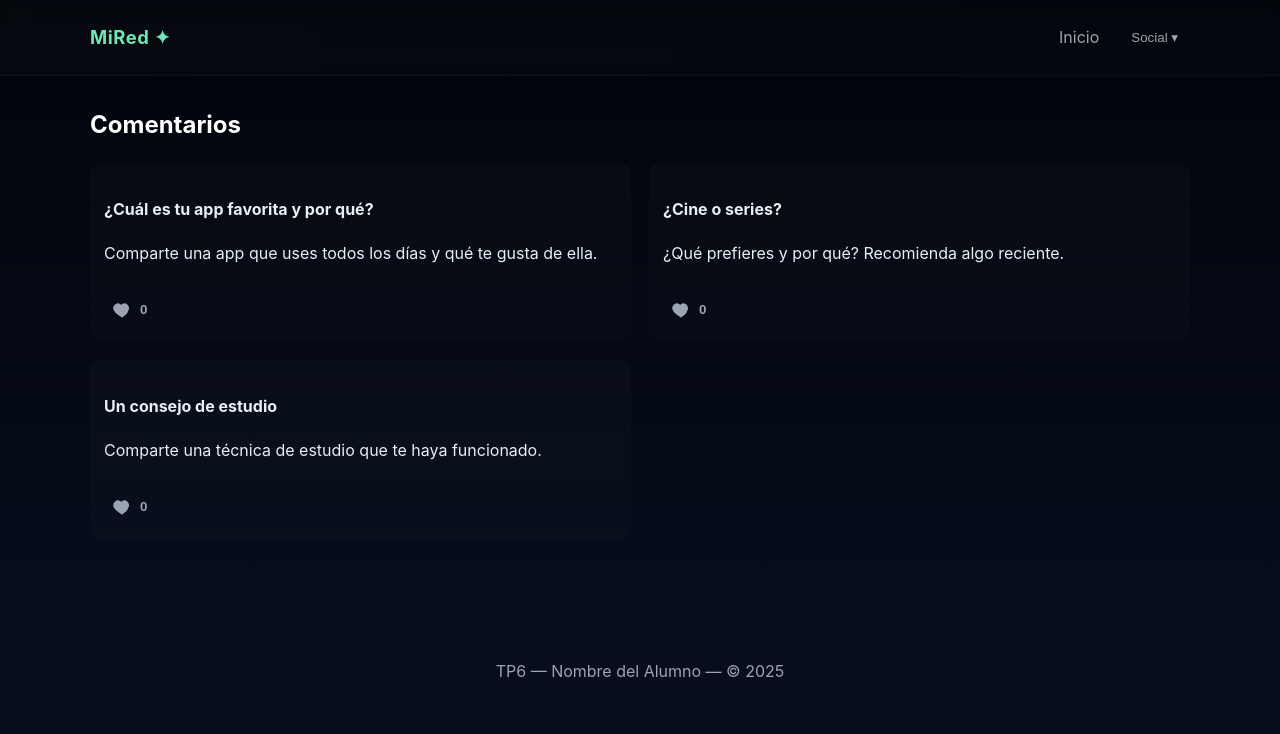
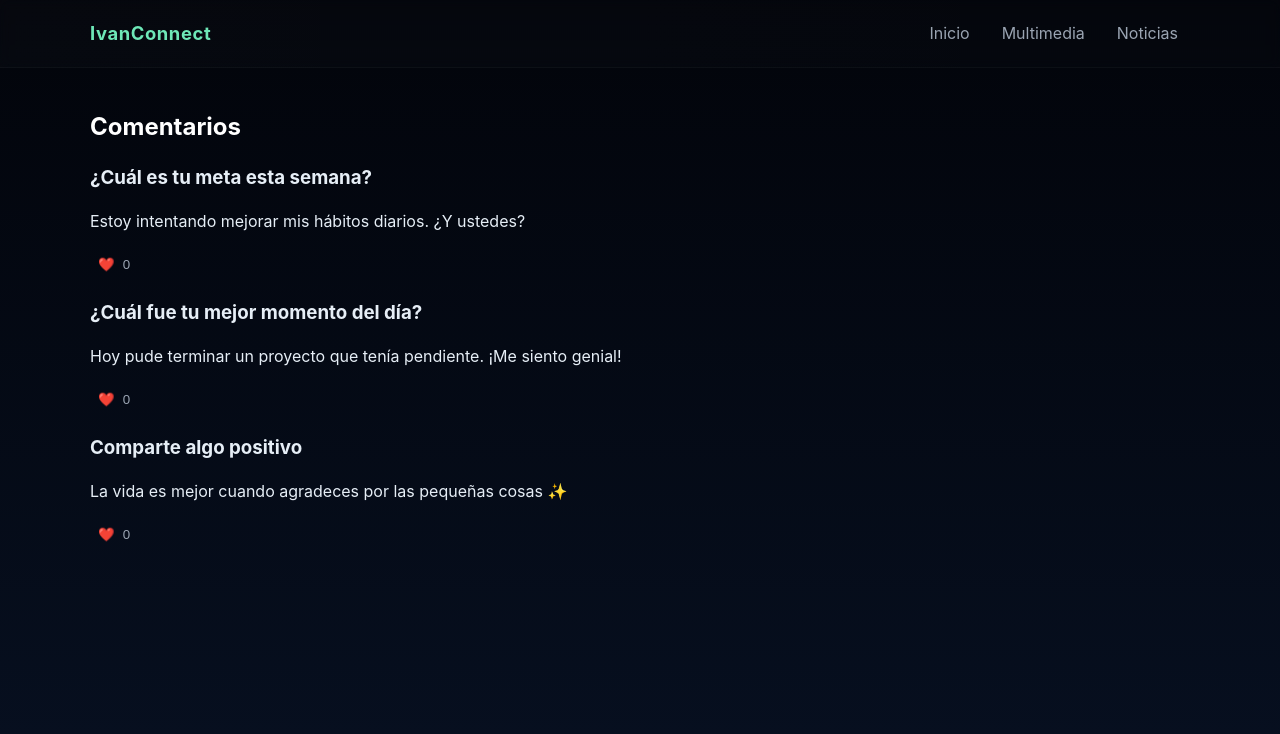
Before and after one commit to iv4nchopy/tp7-IVAN-ACOSTA, a plain HTML site: page social_comentario.html in a window 1280 px wide. Drawn offline with Linux system fonts and the light colour scheme.

Commit message:
Update social_comentario.html

```diff
--- a/social_comentario.html
+++ b/social_comentario.html
@@ -3,84 +3,48 @@
 <head>
   <meta charset="utf-8" />
   <meta name="viewport" content="width=device-width,initial-scale=1" />
-  <title>MiRed — Comentarios</title>
+  <title>IvanConnect - Comentarios</title>
   <link rel="stylesheet" href="css/estilos.css">
 </head>
 <body>
+
 <header class="site-header">
   <div class="container header-inner">
-      <a class="brand" href="index.html">MiRed ✦</a>
+    <a class="brand" href="index.html">IvanConnect</a>
+    <button id="navToggle" class="nav-toggle"><span class="hamburger"></span></button>
 
-      <button id="navToggle3" class="nav-toggle" aria-label="Abrir menú">
-        <span class="hamburger"></span>
-      </button>
-
-      <nav id="mainNav3" class="nav">
+    <nav id="mainNav" class="nav">
       <ul class="nav-list">
         <li><a href="index.html">Inicio</a></li>
-          <li class="has-sub">
-            <button class="sub-toggle" aria-expanded="false">Social ▾</button>
-            <ul class="sub-menu">
         <li><a href="social_media.html">Multimedia</a></li>
-              <li><a href="social_comentario.html">Comentarios</a></li>
         <li><a href="social_noticias.html">Noticias</a></li>
-            </ul>
-          </li>
       </ul>
     </nav>
   </div>
 </header>
 
-  <main class="container main">
+<main class="container feed">
   <h2 class="page-title">Comentarios</h2>
 
-    <section class="comment-list">
-      <article class="comment-card" data-id="comment-1">
-        <div class="comment-body">
-          <h4>¿Cuál es tu app favorita y por qué?</h4>
-          <p>Comparte una app que uses todos los días y qué te gusta de ella.</p>
-        </div>
-        <div class="actions">
-          <button class="like-btn" aria-pressed="false">
-            <svg class="icon icon-like" viewBox="0 0 24 24"><path d="M12 21s-7-4.35-9-7.27C-1 9 4 4 7 4c1.8 0 3.1.9 4 2 .9-1.1 2.2-2 4-2 3 0 8 5 4 9.73C19 16.65 12 21 12 21z"/></svg>
-            <span class="like-count">0</span>
-          </button>
-        </div>
+  <article class="post">
+    <h3>¿Cuál es tu meta esta semana?</h3>
+    <p>Estoy intentando mejorar mis hábitos diarios. ¿Y ustedes?</p>
+    <button class="like-btn" data-id="c1">❤️ <span>0</span></button>
   </article>
 
-      <article class="comment-card" data-id="comment-2">
-        <div class="comment-body">
-          <h4>¿Cine o series?</h4>
-          <p>¿Qué prefieres y por qué? Recomienda algo reciente.</p>
-        </div>
-        <div class="actions">
-          <button class="like-btn" aria-pressed="false">
-            <svg class="icon icon-like" viewBox="0 0 24 24"><path d="M12 21s-7-4.35-9-7.27C-1 9 4 4 7 4c1.8 0 3.1.9 4 2 .9-1.1 2.2-2 4-2 3 0 8 5 4 9.73C19 16.65 12 21 12 21z"/></svg>
-            <span class="like-count">0</span>
-          </button>
-        </div>
+  <article class="post">
+    <h3>¿Cuál fue tu mejor momento del día?</h3>
+    <p>Hoy pude terminar un proyecto que tenía pendiente. ¡Me siento genial!</p>
+    <button class="like-btn" data-id="c2">❤️ <span>0</span></button>
   </article>
 
-      <article class="comment-card" data-id="comment-3">
-        <div class="comment-body">
-          <h4>Un consejo de estudio</h4>
-          <p>Comparte una técnica de estudio que te haya funcionado.</p>
-        </div>
-        <div class="actions">
-          <button class="like-btn" aria-pressed="false">
-            <svg class="icon icon-like" viewBox="0 0 24 24"><path d="M12 21s-7-4.35-9-7.27C-1 9 4 4 7 4c1.8 0 3.1.9 4 2 .9-1.1 2.2-2 4-2 3 0 8 5 4 9.73C19 16.65 12 21 12 21z"/></svg>
-            <span class="like-count">0</span>
-          </button>
-        </div>
+  <article class="post">
+    <h3>Comparte algo positivo</h3>
+    <p>La vida es mejor cuando agradeces por las pequeñas cosas ✨</p>
+    <button class="like-btn" data-id="c3">❤️ <span>0</span></button>
   </article>
-    </section>
+
 </main>
-
-  <footer class="site-footer">
-    <div class="container">
-      <p>TP6 — Nombre del Alumno — © <span id="year3"></span></p>
-    </div>
-  </footer>
 
 <script src="js/script.js"></script>
 </body>
```
Lines whose indentation alone changed are shown as unchanged.
